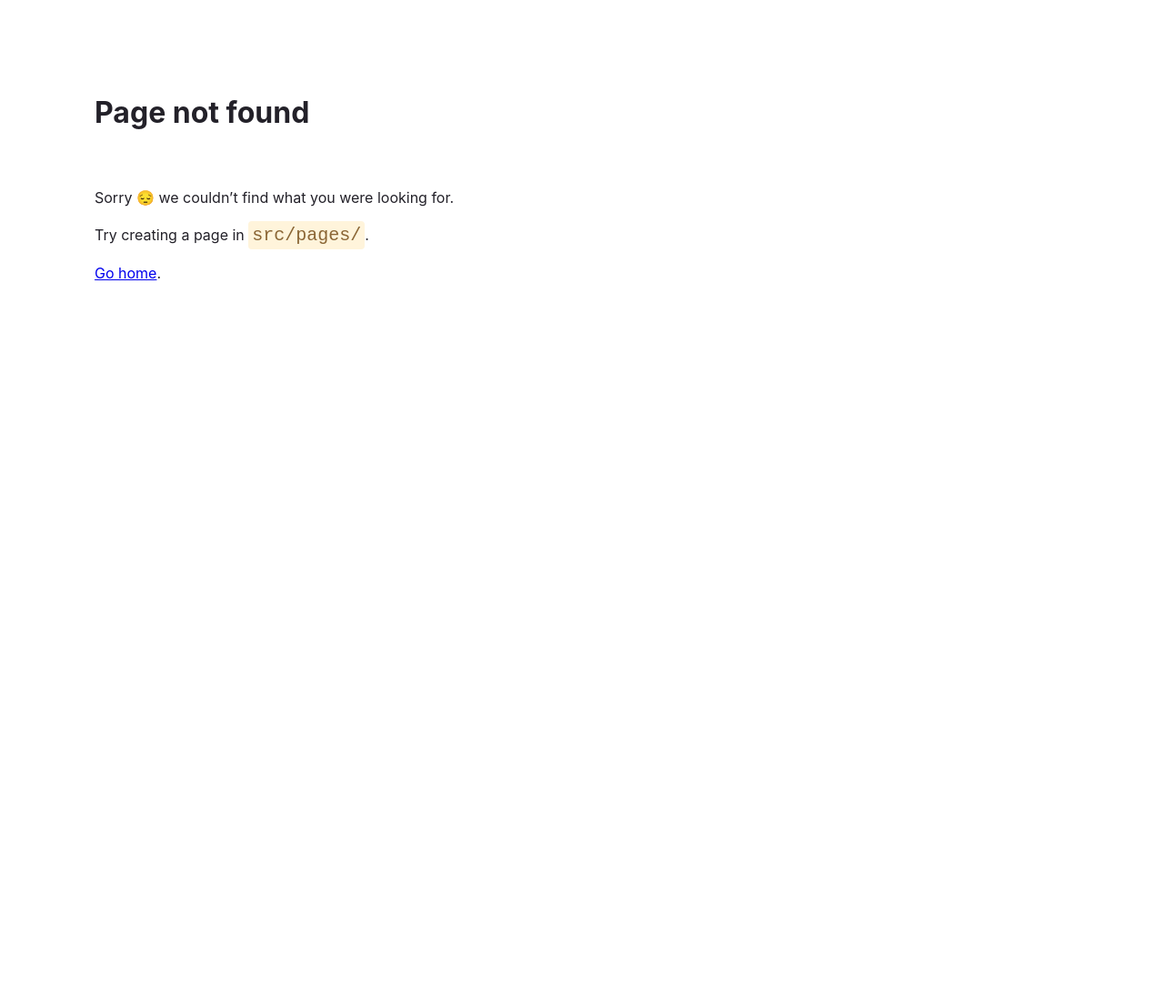
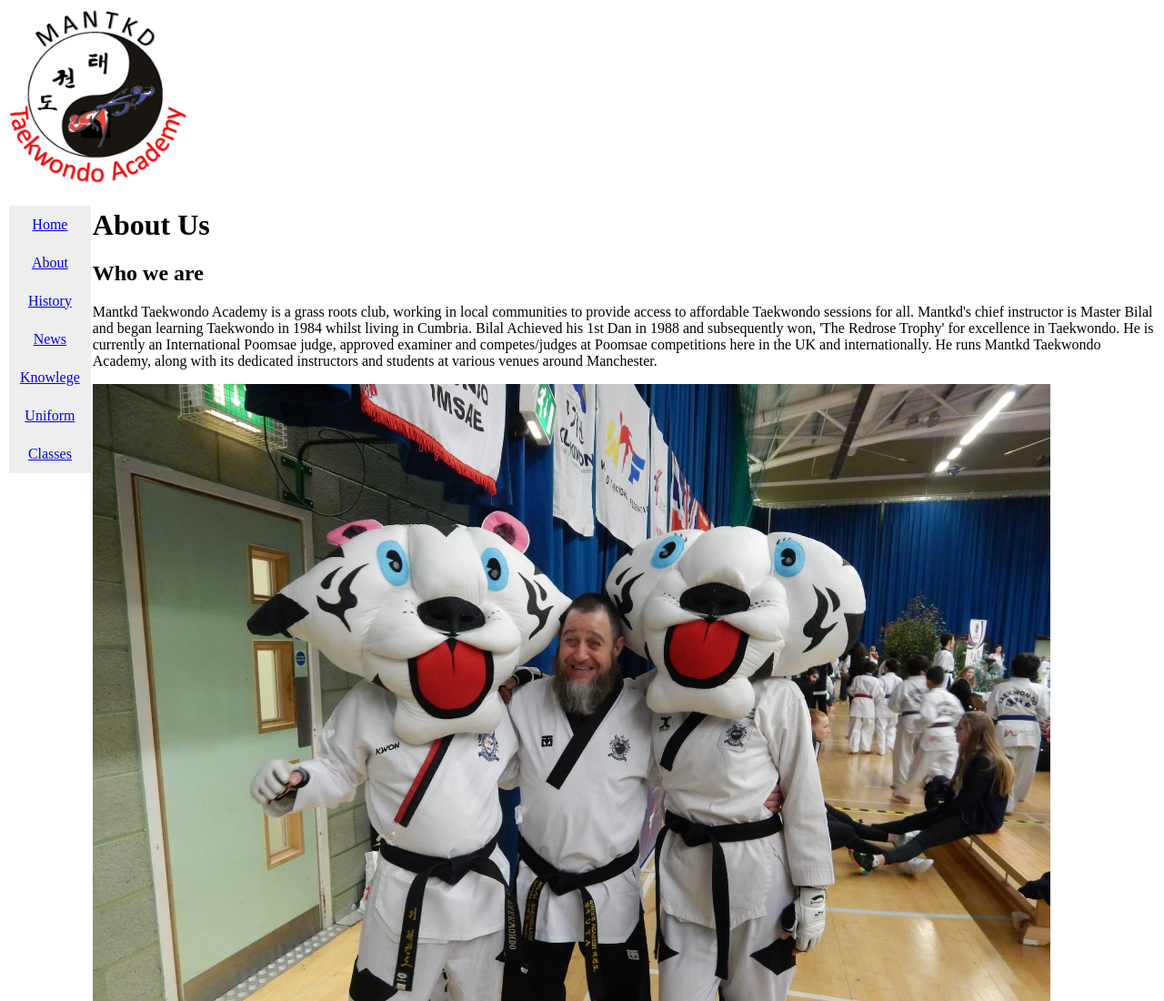
Before and after one commit to Christian-Budsworth/man-tkd-website, a Gatsby site: page /about/about in a window 1280 px wide. Before the commit this address had no page. Shown: the top 1100 px of the page at 91% size. Before the commit the page ends 800 px from the top, so only its background shows below. Built offline with nearby package versions, Linux system fonts and the light colour scheme; Gatsby itself is replaced by a stand-in of ours.

Commit message:
move folders about for fun

```diff
--- a/src/component/Banner.js
+++ b/src/component/Banner.js
@@ -5,7 +5,7 @@ import "./styles/banner.css"
 
 export default function Banner() {
   return (
-    <div className="banner">
+    <div className="topbar">
     <img className="image logo" src={manTKDLogo}/>
     <img className="image background" src={bannerImage}/>
     </div>
--- a/src/component/layout.js
+++ b/src/component/layout.js
@@ -1,18 +1,22 @@
-import * as React from 'react'
-import Navbar from './Navbar'
-import Banner from './Banner'
-import './styles/main.css'
+import * as React from "react";
+import Navbar from "./Navbar";
+import Banner from "./Banner";
+import "./styles/layout.css";
 
 const Layout = ({ pageTitle, children }) => {
   return (
-    <div className="container">
+    <div>
       <title>{pageTitle}</title>
-      <Banner />
-      <Navbar />
-      <main className="mainContent">
-        {children}
-      </main>
+      <div class="container">
+        <div class="banner">
+          <Banner />
+        </div>
+        <div class="sitemap">
+          <Navbar />
+        </div>
+        <main class="mainContent">{children}</main>
+      </div>
     </div>
-  )
-}
-export default Layout
+  );
+};
+export default Layout;
--- a/src/component/styles/banner.css
+++ b/src/component/styles/banner.css
@@ -1,27 +1,47 @@
-.banner {
-    grid-area: 'banner';
+.topbar {
     display: grid;
     grid-template-columns: 1fr;
     grid-template-areas: 'logo';
   }
 
+  .image {
+    display: block;
 
-  .image{
-    display: block;
-    margin-left: auto;
-    margin-right: auto;
-    width: 75%;
     max-width: 200px;
   }
 
    .logo {
+    margin-left: auto;
+    margin-right: auto;
     grid-area: logo;
     max-width: 200px;
+    width: 75%;
   }
 
   .background {
     grid-area: background;
-    height: 300px;
+    height: 200px;
     display: none;
     max-width: auto
   }
+
+
+  @media (min-width: 600px) {
+    .banner {
+        grid-template-columns: 1/2 2/3;
+        grid-template-areas: 'logo background';
+      }
+
+      .logo {
+        grid-area: logo;
+        max-width: 200px;
+        margin-left: 0px;
+        margin-right: 0px;
+        width: auto;
+      }
+
+    .background {
+        grid-area: background;
+        width: auto;
+      }
+   }
--- /dev/null
+++ b/src/component/styles/layout.css
@@ -0,0 +1,32 @@
+.container .banner {
+    grid-area: banner;
+  }
+
+  .container .sitemap {
+    grid-area: sitemap;
+  }
+
+  .container .mainContent {
+    grid-area: main-content;
+    max-width: 100%;
+  }
+
+  .container {
+    display: grid;
+    grid-template-columns:1fr;
+    grid-template-rows: auto;
+    grid-template-areas:
+    'banner'
+    'sitemap'
+    'main-content'
+  }
+
+  @media (min-width: 600px) {
+    .container {
+      grid-template-columns: auto 1fr;
+      grid-template-rows: auto 1fr;
+      grid-template-areas:
+      'banner banner'
+      'sitemap main-content'
+    }
+  }
--- a/src/component/styles/navbar.css
+++ b/src/component/styles/navbar.css
@@ -1,6 +1,3 @@
-.nav-bar {
-    grid-area: 'sitemap';
-  }
 
   .nav-bar li {
     list-style-type:none;
@@ -11,6 +8,7 @@
     text-decoration: none;
     text-align: center;
   }
+
   .nav-bar ul {
     list-style-type:none;
     padding: 2px;
```
Also changed, not shown: src/component/styles/main.css (deleted, +0 -14 lines), src/pages/about/about.js (renamed from src/pages/about.js, +4 -4 lines), src/pages/index.js (+4 -5 lines), 2 other files.
